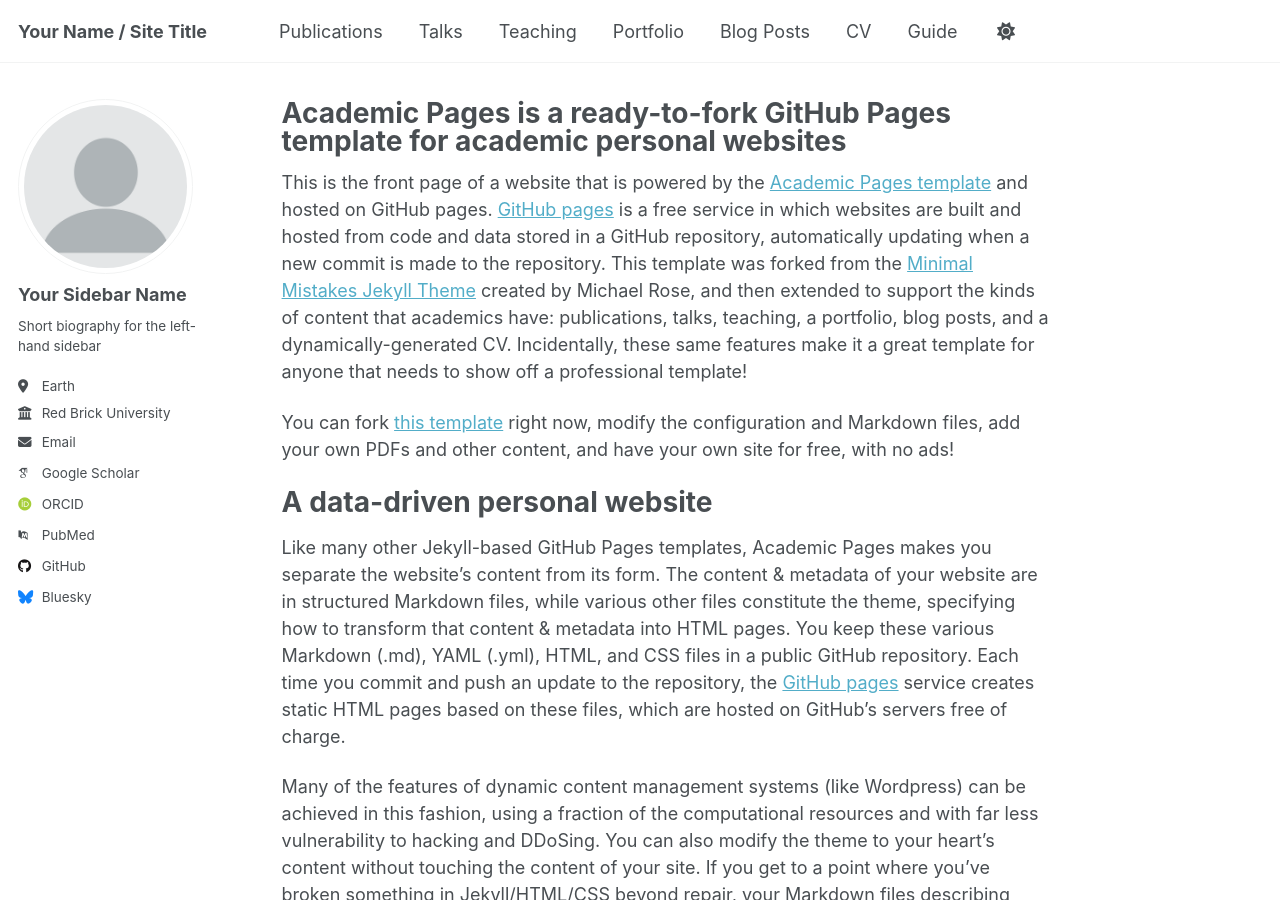
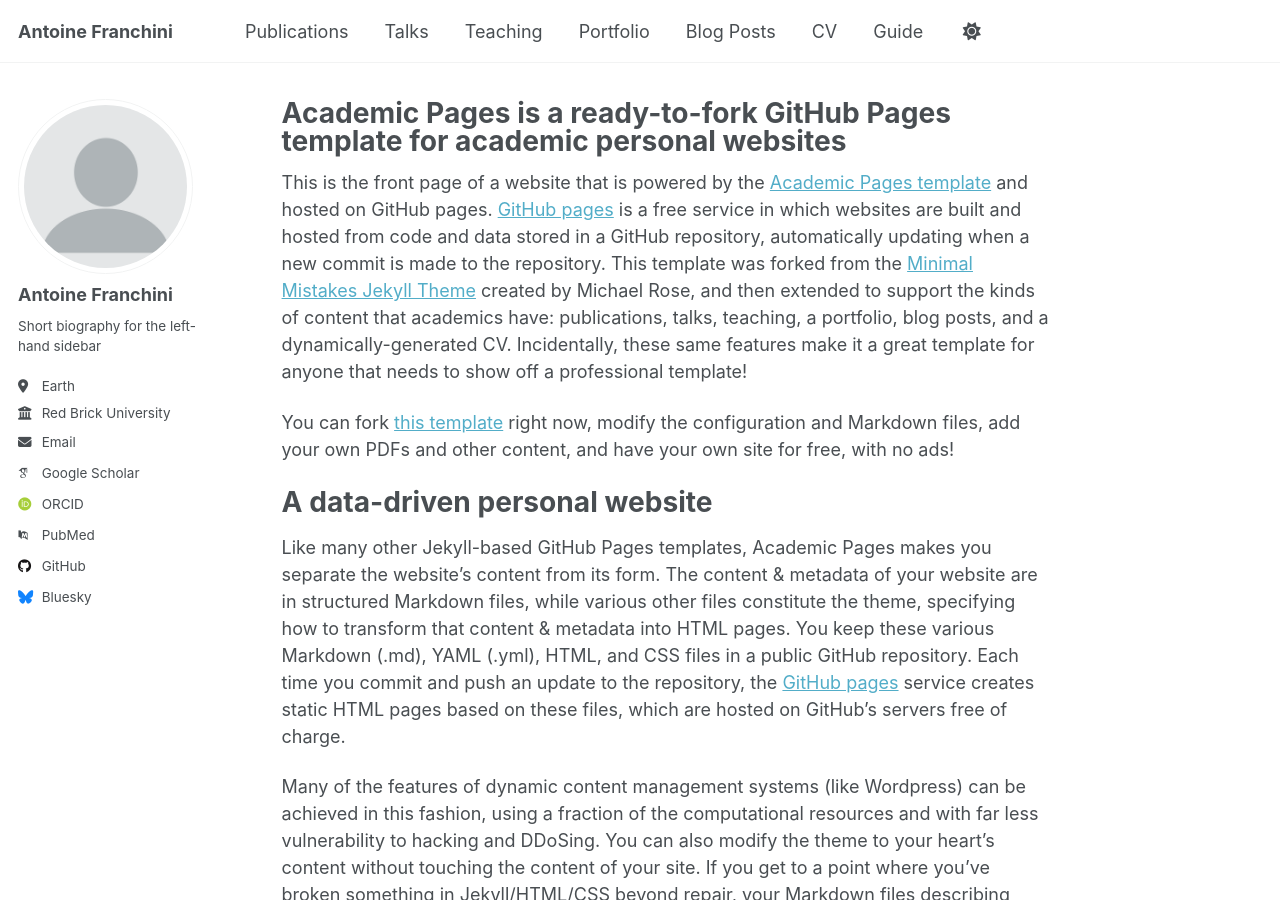
Before and after one commit to antoineinria/antoineinria.github.io, a Jekyll site: the page built from _pages/about.md, in a window 1280 px wide and 900 px high. Built offline with Jekyll 4.4.1, drawn with Linux system fonts in a browser that asks for light colours; some web fonts are replaced; a script that is not in the unit is left out.

Commit message:
Update _config.yml

```diff
--- a/_config.yml
+++ b/_config.yml
@@ -9,7 +9,7 @@
 # Basic Site Settings
 locale                   : "en-US"
 site_theme               : "default"
-title                    : "Your Name / Site Title"
+title                    : "Antoine Franchini"
 title_separator          : "-"
 name                     : &name "Your Name"
 description              : &description "personal description"
@@ -23,7 +23,7 @@ repository               : "academicpages/academicpages.github.io"
 author:
   # Biographic information
   avatar           : "profile.png"
-  name             : "Your Sidebar Name"
+  name             : "Antoine Franchini"
   pronouns         : # example: "she/her"
   bio              : "Short biography for the left-hand sidebar"
   location         : "Earth"
```
